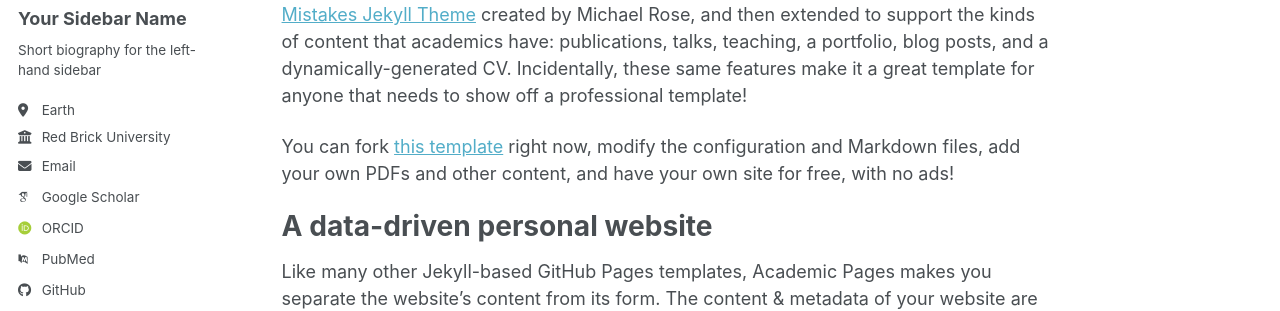
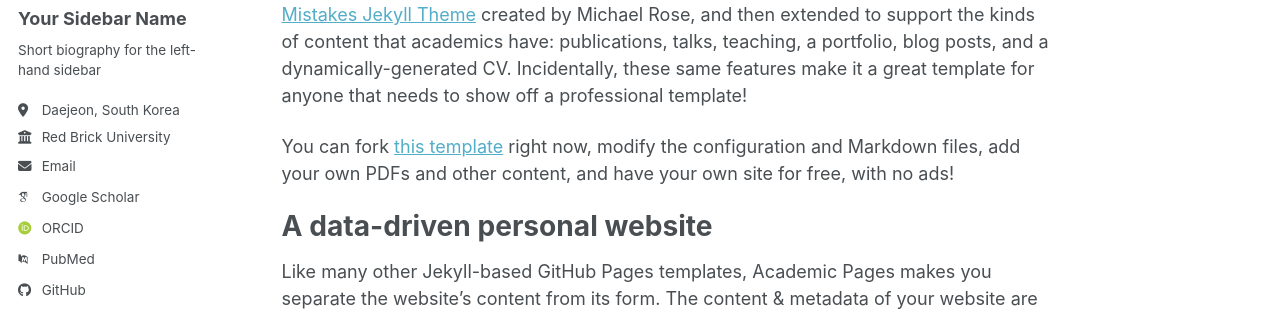
Before and after one commit to jysoolee/jysoolee.github.io, a Jekyll site: the page built from _pages/about.md, in a window 1280 px wide. Shown: the part 278-589 px from the top of the page. Built offline with Jekyll 4.4.1, drawn with Linux system fonts in a browser that asks for light colours; some web fonts are replaced; a script bundle is joined from its source files by our own code; library files that are not in the unit come from our copies.

Commit message:
Update _config.yml

```diff
--- a/_config.yml
+++ b/_config.yml
@@ -12,7 +12,7 @@ site_theme               : "default" # The available themes options are "default
 title                    : "Jysoo Lee / First Test"
 title_separator          : "-"
 name                     : &name "Jysoo Lee"
-description              : &description "Jysoo Lee's academic portfolio"   # Update this with a general description of your site, this is the default if not overridden by a page
+description              : &description "Jysoo Lee's Portfolio"   # Update this with a general description of your site, this is the default if not overridden by a page
 url                      : https://jysoolee.github.io # The base hostname & protocol for your site e.g. "https://[your GitHub username].github.io",
                                                            # or if you already have some other page hosted on Github then use "https://[your GitHub username].github.io/[Your Repo Name]"
 baseurl                  : "" # the subpath of your site, e.g. "/blog"
@@ -27,10 +27,10 @@ author:
   name             : "Your Sidebar Name"
   pronouns         : # example: "she/her"
   bio              : "Short biography for the left-hand sidebar"
-  location         : "Earth"
+  location         : "Daejeon, South Korea"
   employer         : "Red Brick University"
   uri              : # URL
-  email            : "none@example.org"
+  email            : "jysoo.lee@gmail.com"
 
   # Academic websites
   academia         : # URL
```
